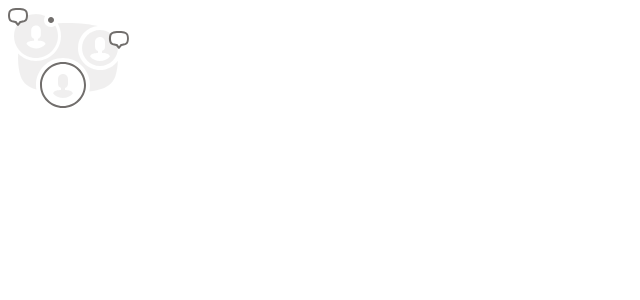
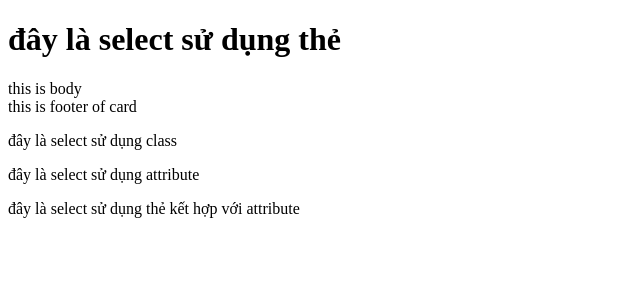
Before and after one commit to ntrong2009/angular, an Angular app: page / in a window 1280 px wide. Shown: the top 300 px of the page, without its empty margins (0-640 px from the left). Built offline with nearby package versions, Linux system fonts and the light colour scheme.

Commit message:
trong commit

```diff
--- a/src/app/app.component.html
+++ b/src/app/app.component.html
@@ -1 +1,43 @@
-<img src="/assets/images/active-member.svg" alt="">
+<!-- ví dụ ng-template -->
+<!-- <div *ngIf="shouldSayHello" class="hello-world">hello world</div>
+
+<ng-template [ngIf]="shouldSayHello">
+  <div class="hello-world">hello world</div>
+</ng-template>
+
+<ng-template *ngIf="shouldSayHello">ádadsadsa</ng-template> -->
+
+
+
+
+<!-- ví dụ ng ng-container -->
+<!-- <div *ngFor="let item of data">
+  <div *ngIf="item.id">{{ item.name }}</div>
+</div>
+
+<ng-container *ngFor="let item of data">
+  <div *ngIf="item.id">{{ item.name }}</div>
+</ng-container>
+ -->
+
+ <app-card>
+
+    <div data-attr="dataAttr">
+      <p>đây là select sử dụng attribute</p>
+    </div>
+
+    <footer data-footer="dataFooter">
+      <p>đây là select sử dụng thẻ kết hợp với attribute</p>
+    </footer>
+
+    <header>
+      <h1>đây là select sử dụng thẻ</h1>
+    </header>
+    <span>this is body</span>
+    <div>this is footer of card</div>
+
+    <div class="content">
+      <p>đây là select sử dụng class</p>
+    </div>
+
+  </app-card>
--- a/src/app/app.module.ts
+++ b/src/app/app.module.ts
@@ -2,10 +2,12 @@ import { BrowserModule } from '@angular/platform-browser';
 import { NgModule } from '@angular/core';
 
 import { AppComponent } from './app.component';
+import { CardComponent } from './components/card/card.component';
 
 @NgModule({
   declarations: [
-    AppComponent
+    AppComponent,
+    CardComponent
   ],
   imports: [
     BrowserModule
--- /dev/null
+++ b/src/app/components/card/card.component.html
@@ -0,0 +1,22 @@
+<!-- ví dụ ng-content -->
+<div class="heading">
+    <ng-content select="header"></ng-content>
+</div>
+<div class="body">
+    <ng-content select="span"></ng-content>
+</div>
+<div class="footer">
+    <ng-content></ng-content>
+</div>
+
+<div>
+    <ng-content select=".content"></ng-content>
+</div>
+
+<div>
+    <ng-content select="[data-attr=dataAttr]"></ng-content>
+</div>
+
+<div>
+    <ng-content select="footer[data-footer=dataFooter]"></ng-content>
+</div>
--- /dev/null
+++ b/src/app/components/card/card.component.ts
@@ -0,0 +1,15 @@
+import { Component, OnInit } from '@angular/core';
+
+@Component({
+  selector: 'app-card',
+  templateUrl: './card.component.html',
+  styleUrls: ['./card.component.css']
+})
+export class CardComponent implements OnInit {
+
+  constructor() { }
+
+  ngOnInit(): void {
+  }
+
+}
```
Also changed, not shown: src/app/components/card/card.component.css (added).
